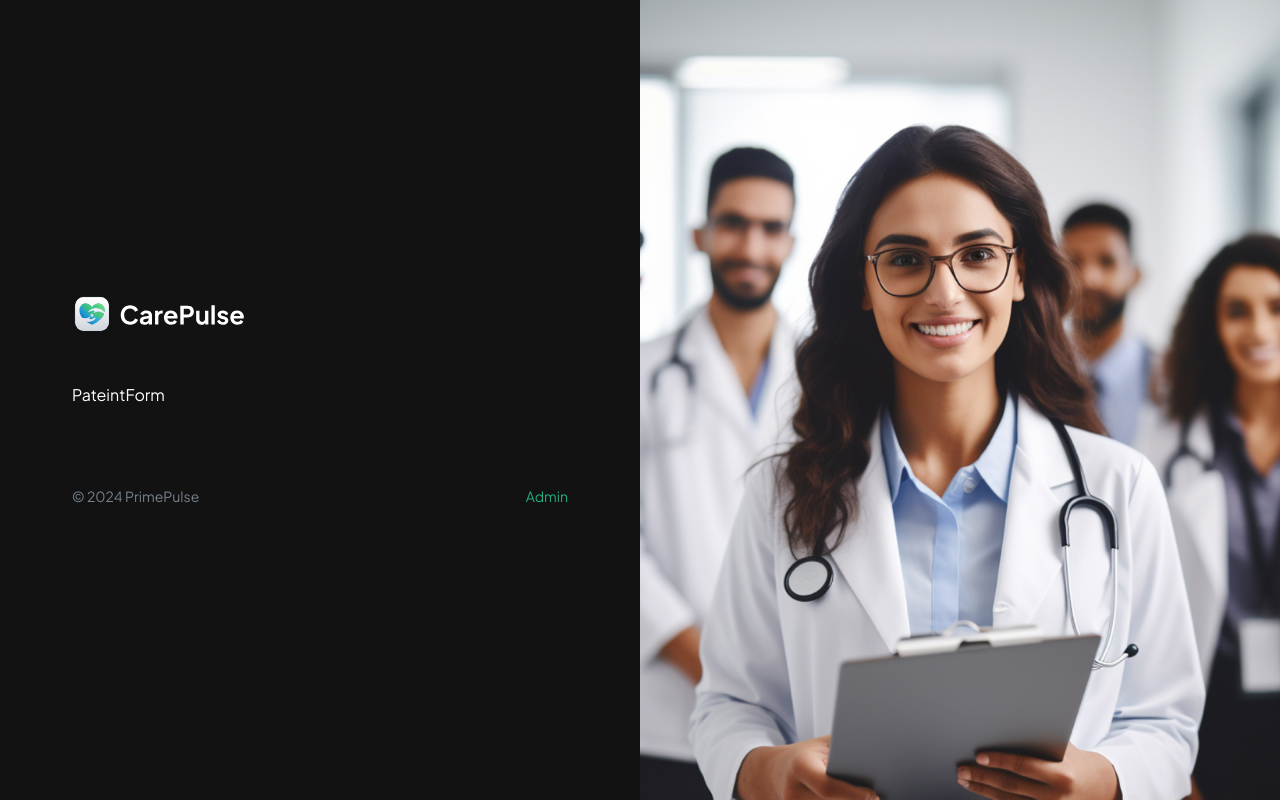
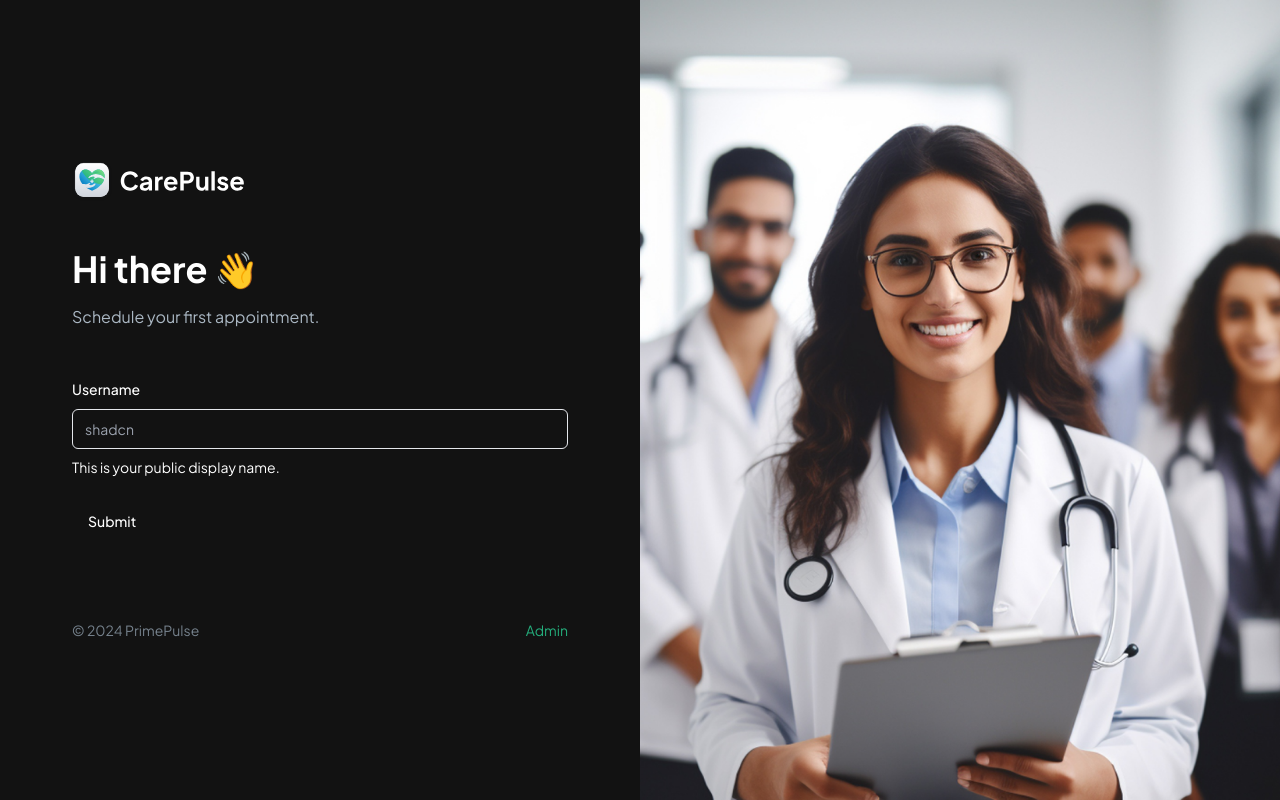
Before and after one commit to anasmunawar2/Hospital-Management-System, a Next.js app: page / in a window 1280 px wide. Built offline with nearby package versions, Linux system fonts and the light colour scheme.

Commit message:
shadcn-form

```diff
--- /dev/null
+++ b/components/CustomFormField.tsx
@@ -0,0 +1,38 @@
+"use client";
+import { Control } from "react-hook-form";
+import {
+  FormControl,
+  FormDescription,
+  FormField,
+  FormItem,
+  FormLabel,
+  FormMessage,
+} from "./ui/form";
+import { Input } from "./ui/input";
+
+interface CustomProps {
+  control: Control<any>;
+}
+
+const CustomFormField = ({ control }: CustomProps) => {
+  return (
+    <div>
+      <FormField
+        control={control}
+        name="username"
+        render={({ field }) => (
+          <FormItem>
+            <FormLabel>Username</FormLabel>
+            <FormControl>
+              <Input placeholder="shadcn" {...field} />
+            </FormControl>
+            <FormDescription>This is your public display name.</FormDescription>
+            <FormMessage />
+          </FormItem>
+        )}
+      />
+    </div>
+  );
+};
+
+export default CustomFormField;
--- a/components/forms/PateintForm.tsx
+++ b/components/forms/PateintForm.tsx
@@ -1,7 +1,41 @@
-import React from "react";
+"use client";
+
+import { zodResolver } from "@hookform/resolvers/zod";
+import { useForm } from "react-hook-form";
+import { z } from "zod";
+import { Button } from "@/components/ui/button";
+import { Form } from "@/components/ui/form";
+import CustomFormField from "../CustomFormField";
+
+const formSchema = z.object({
+  username: z.string().min(2, {
+    message: "Username must be at least 2 characters.",
+  }),
+});
 
 const PateintForm = () => {
-  return <div>PateintForm</div>;
+  const form = useForm<z.infer<typeof formSchema>>({
+    resolver: zodResolver(formSchema),
+    defaultValues: {
+      username: "",
+    },
+  });
+
+  function onSubmit(values: z.infer<typeof formSchema>) {
+    console.log(values);
+  }
+  return (
+    <Form {...form}>
+      <form onSubmit={form.handleSubmit(onSubmit)} className="space-y-6 flex-1">
+        <section className="mb-12 space-y-4">
+          <h1 className="header">Hi there 👋</h1>
+          <p className="text-dark-700">Schedule your first appointment.</p>
+        </section>
+        <CustomFormField control={form.control} />
+        <Button type="submit">Submit</Button>
+      </form>
+    </Form>
+  );
 };
 
 export default PateintForm;
--- /dev/null
+++ b/components/ui/form.tsx
@@ -0,0 +1,178 @@
+"use client"
+
+import * as React from "react"
+import * as LabelPrimitive from "@radix-ui/react-label"
+import { Slot } from "@radix-ui/react-slot"
+import {
+  Controller,
+  ControllerProps,
+  FieldPath,
+  FieldValues,
+  FormProvider,
+  useFormContext,
+} from "react-hook-form"
+
+import { cn } from "@/lib/utils"
+import { Label } from "@/components/ui/label"
+
+const Form = FormProvider
+
+type FormFieldContextValue<
+  TFieldValues extends FieldValues = FieldValues,
+  TName extends FieldPath<TFieldValues> = FieldPath<TFieldValues>
+> = {
+  name: TName
+}
+
+const FormFieldContext = React.createContext<FormFieldContextValue>(
+  {} as FormFieldContextValue
+)
+
+const FormField = <
+  TFieldValues extends FieldValues = FieldValues,
+  TName extends FieldPath<TFieldValues> = FieldPath<TFieldValues>
+>({
+  ...props
+}: ControllerProps<TFieldValues, TName>) => {
+  return (
+    <FormFieldContext.Provider value={{ name: props.name }}>
+      <Controller {...props} />
+    </FormFieldContext.Provider>
+  )
+}
+
+const useFormField = () => {
+  const fieldContext = React.useContext(FormFieldContext)
+  const itemContext = React.useContext(FormItemContext)
+  const { getFieldState, formState } = useFormContext()
+
+  const fieldState = getFieldState(fieldContext.name, formState)
+
+  if (!fieldContext) {
+    throw new Error("useFormField should be used within <FormField>")
+  }
+
+  const { id } = itemContext
+
+  return {
+    id,
+    name: fieldContext.name,
+    formItemId: `${id}-form-item`,
+    formDescriptionId: `${id}-form-item-description`,
+    formMessageId: `${id}-form-item-message`,
+    ...fieldState,
+  }
+}
+
+type FormItemContextValue = {
+  id: string
+}
+
+const FormItemContext = React.createContext<FormItemContextValue>(
+  {} as FormItemContextValue
+)
+
+const FormItem = React.forwardRef<
+  HTMLDivElement,
+  React.HTMLAttributes<HTMLDivElement>
+>(({ className, ...props }, ref) => {
+  const id = React.useId()
+
+  return (
+    <FormItemContext.Provider value={{ id }}>
+      <div ref={ref} className={cn("space-y-2", className)} {...props} />
+    </FormItemContext.Provider>
+  )
+})
+FormItem.displayName = "FormItem"
+
+const FormLabel = React.forwardRef<
+  React.ElementRef<typeof LabelPrimitive.Root>,
+  React.ComponentPropsWithoutRef<typeof LabelPrimitive.Root>
+>(({ className, ...props }, ref) => {
+  const { error, formItemId } = useFormField()
+
+  return (
+    <Label
+      ref={ref}
+      className={cn(error && "text-destructive", className)}
+      htmlFor={formItemId}
+      {...props}
+    />
+  )
+})
+FormLabel.displayName = "FormLabel"
+
+const FormControl = React.forwardRef<
+  React.ElementRef<typeof Slot>,
+  React.ComponentPropsWithoutRef<typeof Slot>
+>(({ ...props }, ref) => {
+  const { error, formItemId, formDescriptionId, formMessageId } = useFormField()
+
+  return (
+    <Slot
+      ref={ref}
+      id={formItemId}
+      aria-describedby={
+        !error
+          ? `${formDescriptionId}`
+          : `${formDescriptionId} ${formMessageId}`
+      }
+      aria-invalid={!!error}
+      {...props}
+    />
+  )
+})
+FormControl.displayName = "FormControl"
+
+const FormDescription = React.forwardRef<
+  HTMLParagraphElement,
+  React.HTMLAttributes<HTMLParagraphElement>
+>(({ className, ...props }, ref) => {
+  const { formDescriptionId } = useFormField()
+
+  return (
+    <p
+      ref={ref}
+      id={formDescriptionId}
+      className={cn("text-sm text-muted-foreground", className)}
+      {...props}
+    />
+  )
+})
+FormDescription.displayName = "FormDescription"
+
+const FormMessage = React.forwardRef<
+  HTMLParagraphElement,
+  React.HTMLAttributes<HTMLParagraphElement>
+>(({ className, children, ...props }, ref) => {
+  const { error, formMessageId } = useFormField()
+  const body = error ? String(error?.message) : children
+
+  if (!body) {
+    return null
+  }
+
+  return (
+    <p
+      ref={ref}
+      id={formMessageId}
+      className={cn("text-sm font-medium text-destructive", className)}
+      {...props}
+    >
+      {body}
+    </p>
+  )
+})
+FormMessage.displayName = "FormMessage"
+
+export {
+  useFormField,
+  Form,
+  FormItem,
+  FormLabel,
+  FormControl,
+  FormDescription,
+  FormMessage,
+  FormField,
+}
--- /dev/null
+++ b/components/ui/input.tsx
@@ -0,0 +1,25 @@
+import * as React from "react"
+
+import { cn } from "@/lib/utils"
+
+export interface InputProps
+  extends React.InputHTMLAttributes<HTMLInputElement> {}
+
+const Input = React.forwardRef<HTMLInputElement, InputProps>(
+  ({ className, type, ...props }, ref) => {
+    return (
+      <input
+        type={type}
+        className={cn(
+          "flex h-10 w-full rounded-md border border-input bg-background px-3 py-2 text-sm ring-offset-background file:border-0 file:bg-transparent file:text-sm file:font-medium placeholder:text-muted-foreground focus-visible:outline-none focus-visible:ring-2 focus-visible:ring-ring focus-visible:ring-offset-2 disabled:cursor-not-allowed disabled:opacity-50",
+          className
+        )}
+        ref={ref}
+        {...props}
+      />
+    )
+  }
+)
+Input.displayName = "Input"
+
+export { Input }
--- /dev/null
+++ b/components/ui/label.tsx
@@ -0,0 +1,26 @@
+"use client"
+
+import * as React from "react"
+import * as LabelPrimitive from "@radix-ui/react-label"
+import { cva, type VariantProps } from "class-variance-authority"
+
+import { cn } from "@/lib/utils"
+
+const labelVariants = cva(
+  "text-sm font-medium leading-none peer-disabled:cursor-not-allowed peer-disabled:opacity-70"
+)
+
+const Label = React.forwardRef<
+  React.ElementRef<typeof LabelPrimitive.Root>,
+  React.ComponentPropsWithoutRef<typeof LabelPrimitive.Root> &
+    VariantProps<typeof labelVariants>
+>(({ className, ...props }, ref) => (
+  <LabelPrimitive.Root
+    ref={ref}
+    className={cn(labelVariants(), className)}
+    {...props}
+  />
+))
+Label.displayName = LabelPrimitive.Root.displayName
+
+export { Label }
--- a/package.json
+++ b/package.json
@@ -9,6 +9,8 @@
     "lint": "next lint"
   },
   "dependencies": {
+    "@hookform/resolvers": "^3.9.0",
+    "@radix-ui/react-label": "^2.1.0",
     "@radix-ui/react-slot": "^1.1.0",
     "class-variance-authority": "^0.7.0",
     "clsx": "^2.1.1",
@@ -17,8 +19,10 @@
     "next-themes": "^0.3.0",
     "react": "^18",
     "react-dom": "^18",
+    "react-hook-form": "^7.52.1",
     "tailwind-merge": "^2.4.0",
-    "tailwindcss-animate": "^1.0.7"
+    "tailwindcss-animate": "^1.0.7",
+    "zod": "^3.23.8"
   },
   "devDependencies": {
     "@types/node": "^20",
```
Also changed, not shown: 1 other file (tests, documents, lock files or other folders).
